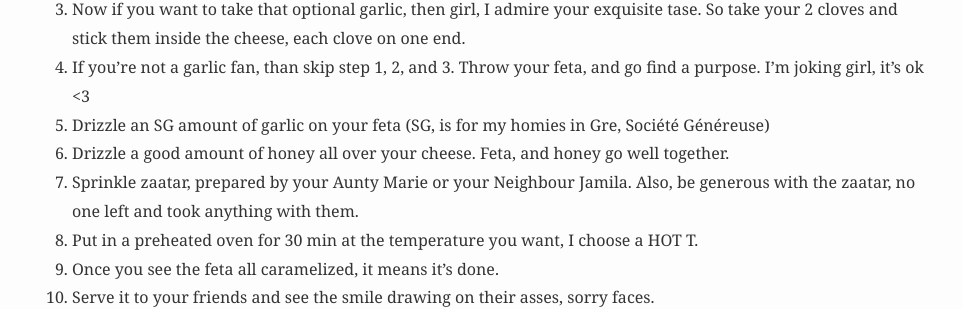
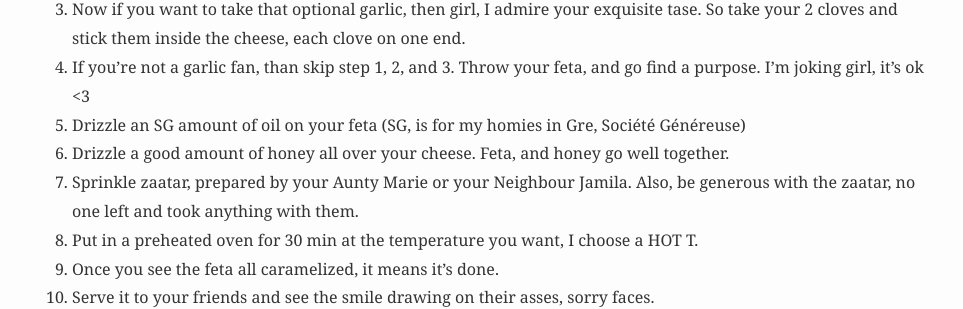
Before and after one commit to AntiLibrary5/nicools-kitchen, a Jekyll site: the page built from _posts/2025-09-07-honey-zaatar-feta.md, in a window 1280 px wide. Shown: the part 1200-1509 px from the top of the page, without its empty margins (158-1121 px from the left). Built offline with Jekyll 4.4.1, drawn with Linux system fonts in a browser that asks for light colours.

Commit message:
honey feta ipdate

```diff
--- a/_posts/2025-09-07-honey-zaatar-feta.md
+++ b/_posts/2025-09-07-honey-zaatar-feta.md
@@ -25,7 +25,7 @@ It happened, I left Grenoble. I am currently in the sky and I am starving, and l
 2. Place the feta block in that thing
 3. Now if you want to take that optional garlic, then girl, I admire your exquisite tase. So take your 2 cloves and stick them inside the cheese, each clove on one end.
 4. If you're not a garlic fan, than skip step 1, 2, and 3. Throw your feta, and go find a purpose. I'm joking girl, it's ok <3
-5. Drizzle an SG amount of garlic on your feta (SG, is for my homies in Gre, Société Généreuse)
+5. Drizzle an SG amount of oil on your feta (SG, is for my homies in Gre, Société Généreuse)
 6. Drizzle a good amount of honey all over your cheese. Feta, and honey go well together.
 7. Sprinkle zaatar, prepared by your Aunty Marie or your Neighbour Jamila. Also, be generous with the zaatar, no one left and took anything with them.
 8. Put in a preheated oven for 30 min at the temperature you want, I choose a HOT T.
```
